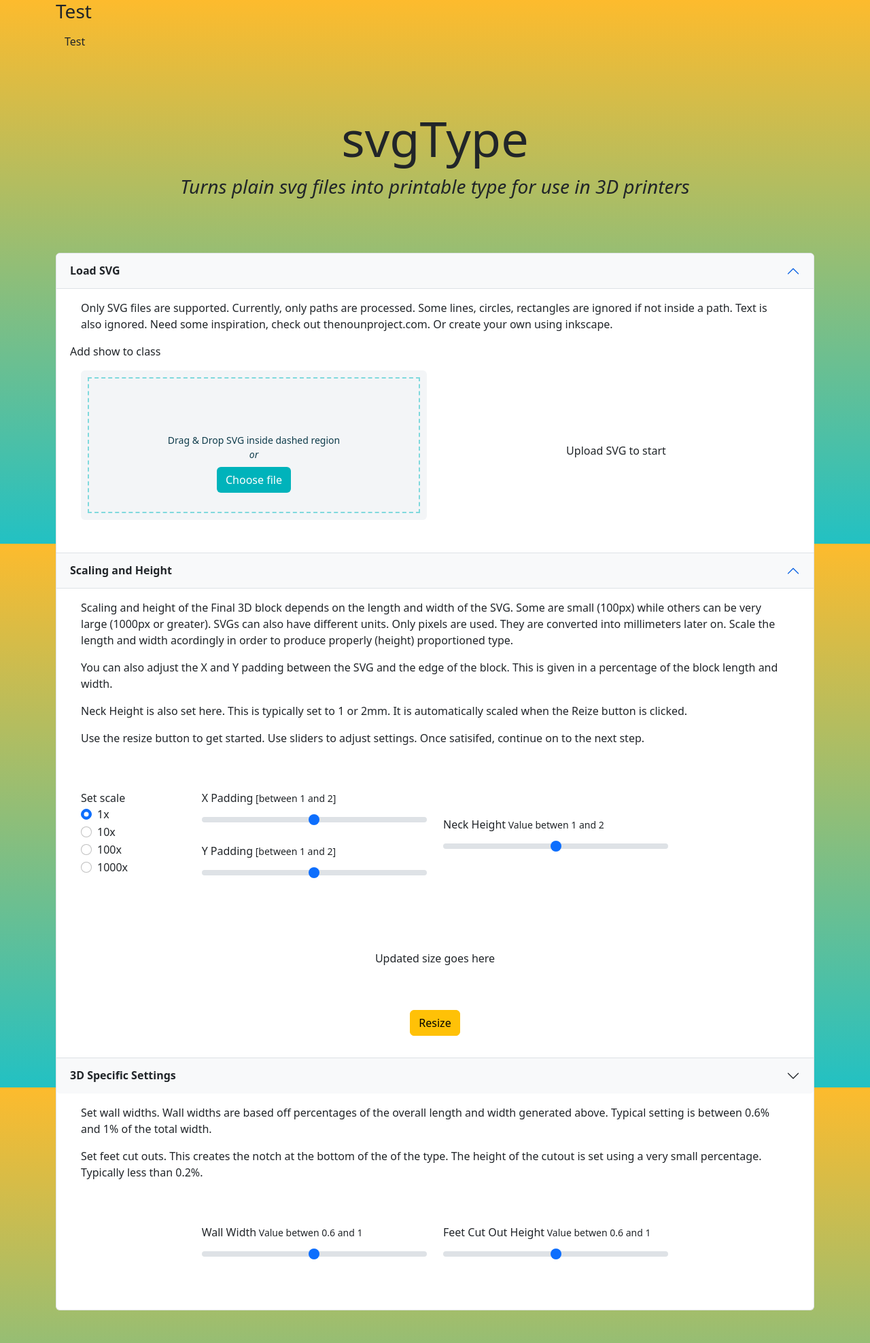
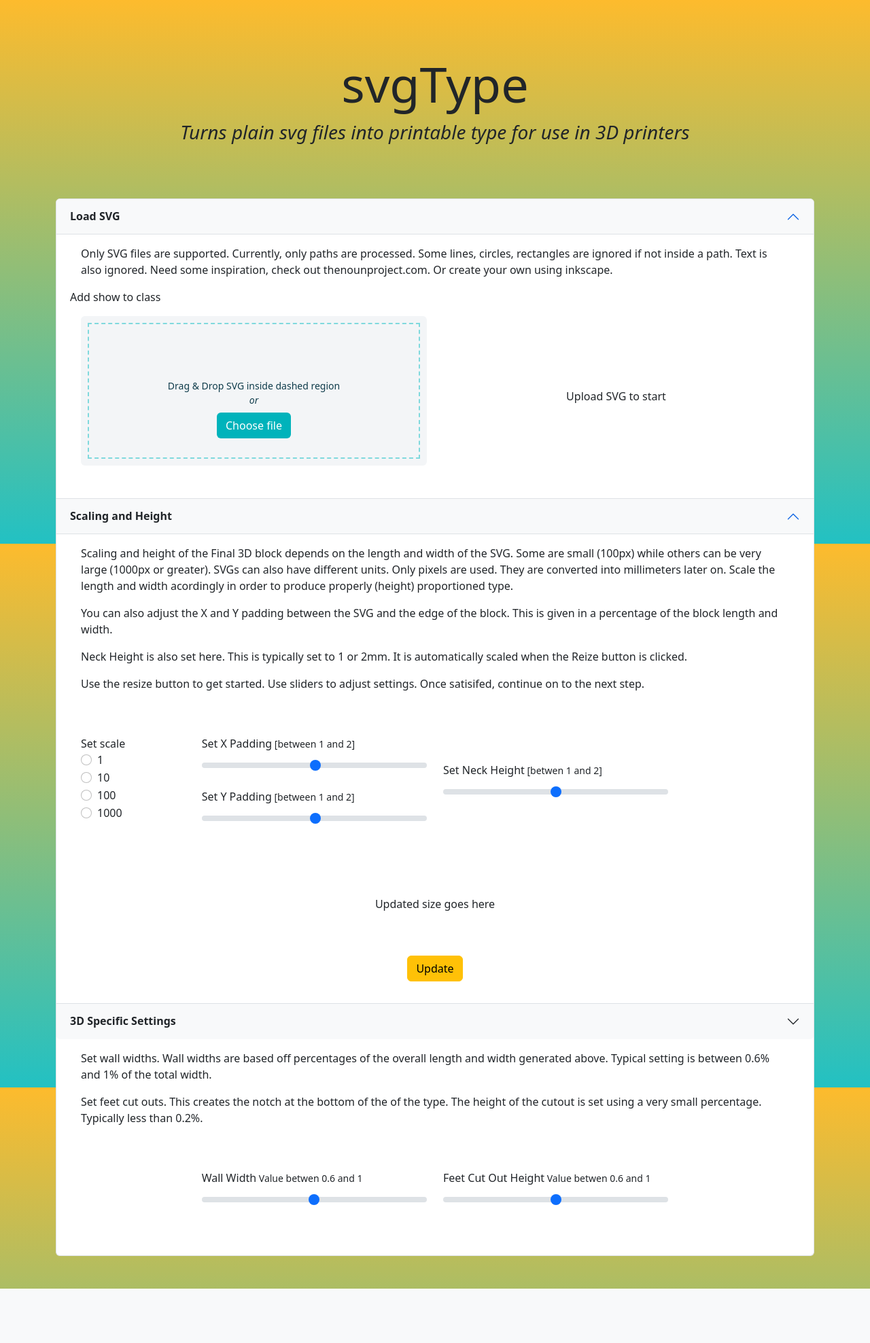
Before and after one commit to aguileraGit/pressBlock3D, a Flask app: template templates/index.html in a window 1280 px wide, after a click on "Scaling and Height". Shown: the whole page at 68% size. After the commit the page ends 1896 px from the top, so only its background shows below. Run offline with Flask 3, Linux system fonts and the light colour scheme; the template is opened without the code that fills it: most values are stand-ins (such as "Sample title", 1, 10 or a date in 2020); some libraries are stand-ins or nearby versions.

Commit message:
Processes SVG

```diff
--- a/app.py
+++ b/app.py
@@ -59,12 +59,17 @@ def processUpload():
             #Read SVG and do inital parsing
             blk.readSVGFromFile(app.config['UPLOAD_FOLDER'] + "/" + filename)
             blk.parseSVG()
+            blk.estimateSVGSize()
 
-            blk.estimateSVGSize()
-            g.svgPathCount = blk.pathCount
-            g.svgWidth = blk.estimatedWidth
-            g.svgHeight = blk.estimatedHeight
-            g.setScale = 1
+            g.pathCount = blk.pathCount
+            g.estimatedWidth = blk.estimatedWidth
+            g.estimatedHeight = blk.estimatedHeight
+
+            #Use estimated width and height to set defaults
+            set3DDefaults()
+            g.scaleBy = blk.scaleBy
+
+            #Update div
             turbo.push(turbo.update(render_template('_svgStats.html'), 'uploadResultsText'))
 
 
@@ -75,4 +80,40 @@ def processUpload():
             g.alertText='Image uploaded to server!'
             turbo.push(turbo.update(render_template('_alerts.html'), 'divAlert'))
 
-        return {'status':'success'}
+        #Update website values
+        scaleName = 'webScale_' + str((int(blk.scaleBy)))
+        returnDict = {'status':'success',
+                      scaleName: 'checked',
+                      }
+
+        return returnDict
+
+
+def set3DDefaults():
+    '''
+    After SVG has been parsed, the known height/width can be used to make some
+    guesses on the rest of the values. This will hopefully get better over time.
+
+    Should defulat values be pushed as g values as well?
+    '''
+
+    if max(blk.estimatedHeight, blk.estimatedWidth) < 100:
+        blk.neckHeight = 2
+        blk.setScale(1)
+        blk.feetCutOutPercentage = 0.08
+        blk.filletAmount = 0.02
+    elif max(blk.estimatedHeight, blk.estimatedWidth) < 1000:
+        blk.neckHeight = 20
+        blk.setScale(10)
+        blk.feetCutOutPercentage = 0.10
+        blk.filletAmount = 0.2
+    elif max(blk.estimatedHeight, blk.estimatedWidth) < 10000:
+        blk.neckHeight = 200
+        blk.setScale(100)
+        blk.feetCutOutPercentage = 0.12
+        blk.filletAmount = 2
+    else:
+        blk.neckHeight = 2000
+        blk.setScale(1000)
+        blk.feetCutOutPercentage = 0.14
+        blk.filletAmount = 20
--- a/templates/index.html
+++ b/templates/index.html
@@ -69,14 +69,16 @@
       </style>
    </head>
    <body>
+      <!--
       <div class='container'>
           <h3>Test</h3>
           <form>
               <a href=# id=test><button class='btn btn-default'>Test</button></a>
           </form>
       </div>
+      -->
 
-      <div class="container" id="divAlert">
+      <div class="container fixed-top" id="divAlert">
       </div>
 
       <div class="container">
@@ -140,45 +142,45 @@
                           <div>
                             Set scale
                             <div class="form-check">
-                                <input class="form-check-input" type="radio" name="exampleRadios" id="exampleRadios1" value="option1" checked>
-                                <label class="form-check-label" for="exampleRadios1">
-                                1x
+                                <input class="form-check-input" type="radio" name="exampleRadios" id="webScale_1" value="1">
+                                <label class="form-check-label" for="webScale_1">
+                                1
                                 </label>
                             </div>
                             <div class="form-check">
-                                <input class="form-check-input" type="radio" name="exampleRadios" id="exampleRadios2" value="option2">
-                                <label class="form-check-label" for="exampleRadios2">
-                                10x
+                                <input class="form-check-input" type="radio" name="exampleRadios" id="webScale_10" value="10">
+                                <label class="form-check-label" for="webScale_10">
+                                10
                                 </label>
                             </div>
                             <div class="form-check">
-                                <input class="form-check-input" type="radio" name="exampleRadios" id="exampleRadios3" value="option3">
-                                <label class="form-check-label" for="exampleRadios3">
-                                100x
+                                <input class="form-check-input" type="radio" name="exampleRadios" id="webScale_100" value="100">
+                                <label class="form-check-label" for="webScale_100">
+                                100
                                 </label>
                             </div>
                             <div class="form-check">
-                                <input class="form-check-input" type="radio" name="exampleRadios" id="exampleRadios4" value="option4">
-                                <label class="form-check-label" for="exampleRadios4">
-                                1000x
+                                <input class="form-check-input" type="radio" name="exampleRadios" id="webScale_1000" value="1000">
+                                <label class="form-check-label" for="webScale_1000">
+                                1000
                                 </label>
                             </div>
                           </div>
                       </div>
                       <div class="col-sm-4 col-md-4 col-lg-4 col-xl-4 col-xxl-6 ">
                           <div class="pb-3">
-                            <label for="customRange2" class="form-label">X Padding </label><small> [between 1 and 2]</small>
-                            <input type="range" class="form-range" min="1" max="2" step="0.1" id="customRange2">
+                            <label for="webPaddingX" class="form-label">Set X Padding </label><small> [between 1 and 2]</small>
+                            <input type="range" class="form-range" min="1.01" max="2" step="0.1" id="webPaddingX">
                           </div>
                           <div>
-                            <label for="customRange3" class="form-label">Y Padding </label><small> [between 1 and 2]</small>
-                            <input type="range" class="form-range" min="1" max="2" step="0.1" id="customRange3">
+                            <label for="webPaddingY" class="form-label">Set Y Padding </label><small> [between 1 and 2]</small>
+                            <input type="range" class="form-range" min="1.01" max="2" step="0.1" id="webPaddingY">
                           </div>
                       </div>
                       <div class="col-sm-4 col-md-4 col-lg-4 col-xl-4 col-xxl-4 align-self-center">
                           <div>
-                            <label for="customRange4" class="form-label">Neck Height </label><small> Value betwen 1 and 2</small>
-                            <input type="range" class="form-range" min="1" max="2" step="0.1" id="customRange4">
+                            <label for="webNeckHeight" class="form-label">Set Neck Height </label><small> [betwen 1 and 2]</small>
+                            <input type="range" class="form-range" min="1" max="2" step="0.1" id="webNeckHeight">
                           </div>
                       </div>
                     </div>
@@ -187,9 +189,9 @@
                           Updated size goes here
                       </div>
                     </div>
-                    <div class="row py-3 justify-content-center  px-3">
+                    <div class="row py-3 justify-content-center px-3">
                       <div class="text-center">
-                          <button type="button" class="btn btn-warning">Resize</button>
+                          <button type="button" class="btn btn-warning">Update</button>
                       </div>
                     </div>
                 </div>
@@ -344,10 +346,6 @@
               const name = dataRefs.input.getAttribute('data-post-name');
               if (!name) return;
 
-              //const file = dataRefs.input.getAtttribute()
-              //console.log(dataRefs.files)
-              console.log(dataRefs)
-
               const formData = new FormData();
               formData.append(name, dataRefs.files[0]);
 
@@ -358,11 +356,13 @@
               })
               .then(response => response.json())
               .then(data => {
-                console.log('posted: ', data);
+                //console.log('posted: ', data);
                 if (data.success === true) {
                   previewFiles(dataRefs);
                 } else {
                   console.log('URL: ', url, '  name: ', name)
+                  //Need code to read incoming dict and set default values
+                  console.log(data)
                 }
               })
               .catch(error => {
```
Also changed, not shown: templates/_svgStats.html (+8 -7 lines).
